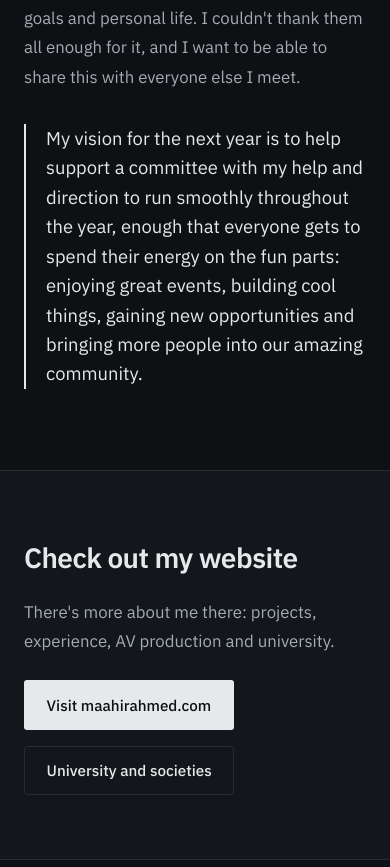
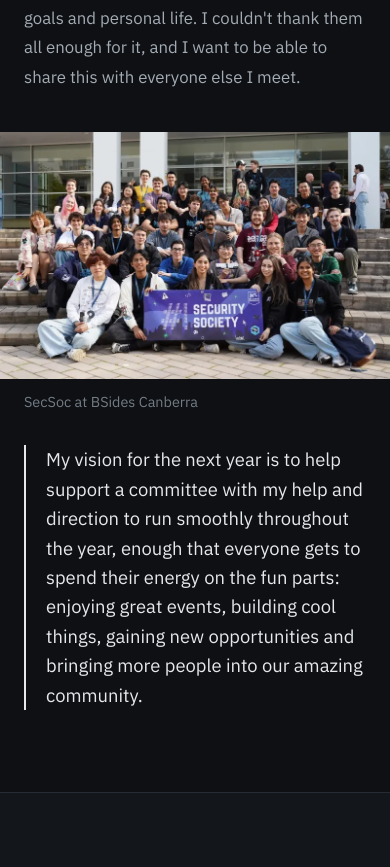
Before and after one commit to maahir-ahmed/maahir-ahmed.github.io, a Next.js app: page /secsoc in a window 390 px wide. Shown: the part 3205-4072 px from the top of the page. Built offline with nearby package versions, Linux system fonts and the light colour scheme.

Commit message:
Feature the SecSoc BSides Canberra photo in Why SecSoc
The whole society on the steps at BSides sits between the two Why SecSoc
paragraphs, served at 800 or 1600px wide and edge to edge on phones.

```diff
--- a/src/SecSocApp.jsx
+++ b/src/SecSocApp.jsx
@@ -120,19 +120,35 @@ export default function SecSocApp() {
         </section>
 
         <section id="why" className="ss-section">
-          <div className="ss-wrap ss-prose">
+          <div className="ss-wrap">
+            <div className="ss-prose">
               <h2>Why SecSoc</h2>
               <p>
                 SecSoc has always been home to me since my first year. The people I have met here have
                 helped me with my academics, career goals and personal life. I couldn&apos;t thank them
                 all enough for it, and I want to be able to share this with everyone else I meet.
               </p>
+            </div>
+            <figure className="ss-feature">
+              <img
+                src="/images/SecSocBSides-1600.webp"
+                srcSet="/images/SecSocBSides-800.webp 800w, /images/SecSocBSides-1600.webp 1600w"
+                sizes="(max-width: 1040px) 100vw, 1000px"
+                width="1600"
+                height="1014"
+                loading="lazy"
+                alt="About fifty SecSoc members on the steps at BSides Canberra, holding the Security Society banner"
+              />
+              <figcaption>SecSoc at BSides Canberra</figcaption>
+            </figure>
+            <div className="ss-prose">
               <p className="ss-vision">
                 My vision for the next year is to help support a committee with my help and direction
                 to run smoothly throughout the year, enough that everyone gets to spend their energy on
                 the fun parts: enjoying great events, building cool things, gaining new opportunities
                 and bringing more people into our amazing community.
               </p>
+            </div>
           </div>
         </section>
 
--- a/src/app/globals.css
+++ b/src/app/globals.css
@@ -1275,6 +1275,18 @@ html { -ms-overflow-style: none; scrollbar-width: none; }
 
 .ss-photos figcaption { font-size: 0.85rem; color: var(--text-light); margin-top: 0.5rem; }
 
+/* The whole society at BSides: the centrepiece of "Why SecSoc" */
+.ss-feature { margin: 2.5rem 0 2rem; }
+
+.ss-feature img {
+    display: block;
+    width: 100%;
+    height: auto;
+    border-radius: 4px;
+}
+
+.ss-feature figcaption { font-size: 0.9rem; color: var(--text-light); margin-top: 0.65rem; }
+
 .ss-position {
     display: grid;
     grid-template-columns: 4.5rem 1fr;
@@ -1298,6 +1310,10 @@ html { -ms-overflow-style: none; scrollbar-width: none; }
     .ss-section { padding: 3.5rem 0; }
     .ss-photos { grid-template-columns: 1fr 1fr; }
     .ss-photos figure:last-child { display: none; }
+    /* Edge to edge on phones so the faces stay big enough to recognise */
+    .ss-feature { margin-inline: -1.5rem; }
+    .ss-feature img { border-radius: 0; }
+    .ss-feature figcaption { padding-inline: 1.5rem; }
     .ss-position { grid-template-columns: 1fr; gap: 1rem; }
     .ss-box-lg { width: 3.25rem; height: 3.25rem; font-size: 1.7rem; }
     .ss-prose .ss-vision { font-size: 1.15rem; }
```
Also changed, not shown: public/images/SecSocBSides-1600.webp (added), public/images/SecSocBSides-800.webp (added). Lines whose indentation alone changed are shown as unchanged.
